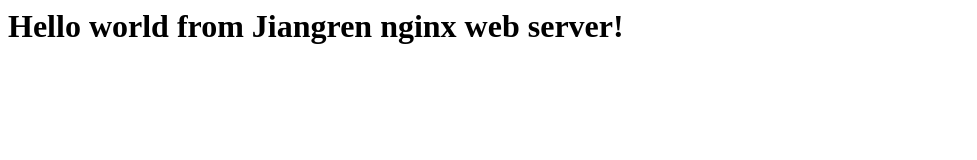
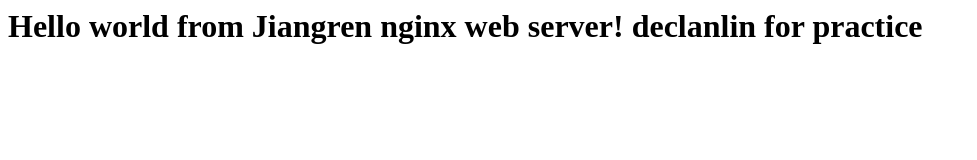
Before and after one commit to Tzu-Lun/WK2_Docker, a plain HTML site: page web-ngix/index.html in a window 1280 px wide. Shown: the whole page, without its empty margins (0-977 px from the left). Drawn offline with Linux system fonts and the light colour scheme.

Commit message:
added somthing to index.html

```diff
--- a/web-ngix/index.html
+++ b/web-ngix/index.html
@@ -1 +1 @@
-<h1>Hello world from Jiangren nginx web server!</h1>
+<h1>Hello world from Jiangren nginx web server! declanlin for practice</h1>
```
